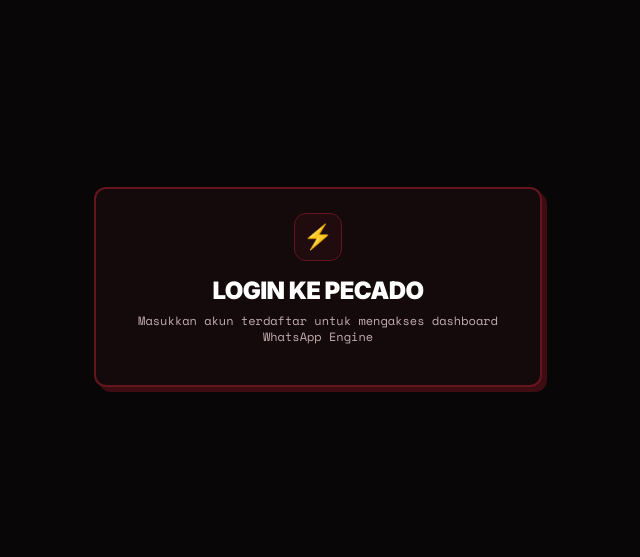
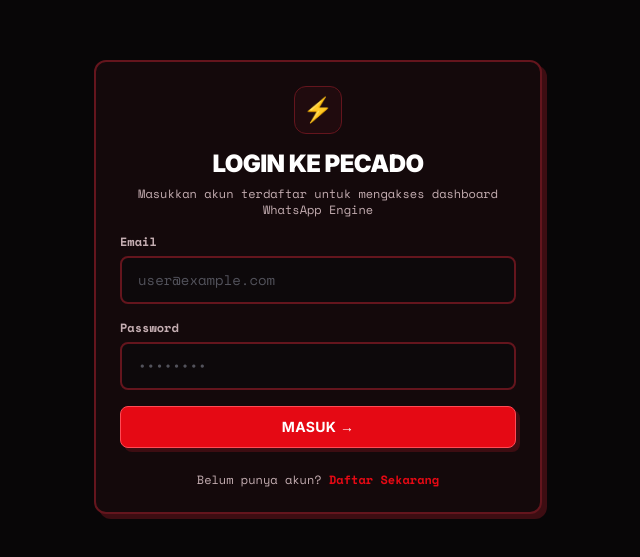
Before and after one commit to Rifal-code/xevo-bot, a Next.js app in the folder web/: page /login in a window 1280 px wide. Shown: the part 113-670 px from the top of the page, without its empty margins (322-962 px from the left). Built offline with nearby package versions, Linux system fonts and the light colour scheme.

Commit message:
fix(ui): ensure CardContent renders its children

```diff
--- a/web/src/components/ui/card.tsx
+++ b/web/src/components/ui/card.tsx
@@ -66,5 +66,9 @@ export function CardContent({
   children,
   ...props
 }: React.HTMLAttributes<HTMLDivElement>) {
-  return <div className={cn("pt-0", className)} {...props} />;
+  return (
+    <div className={cn("pt-0", className)} {...props}>
+      {children}
+    </div>
+  );
 }
```
